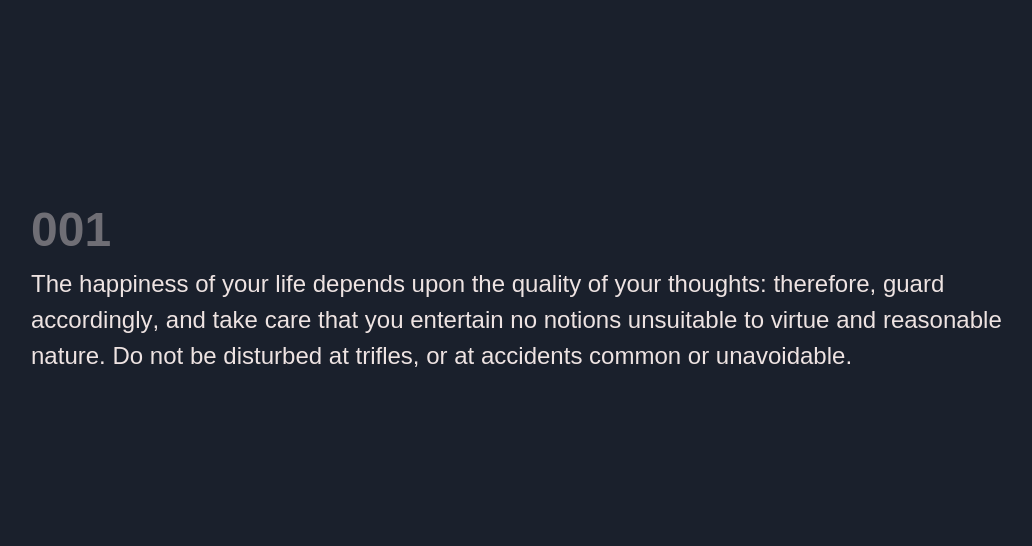
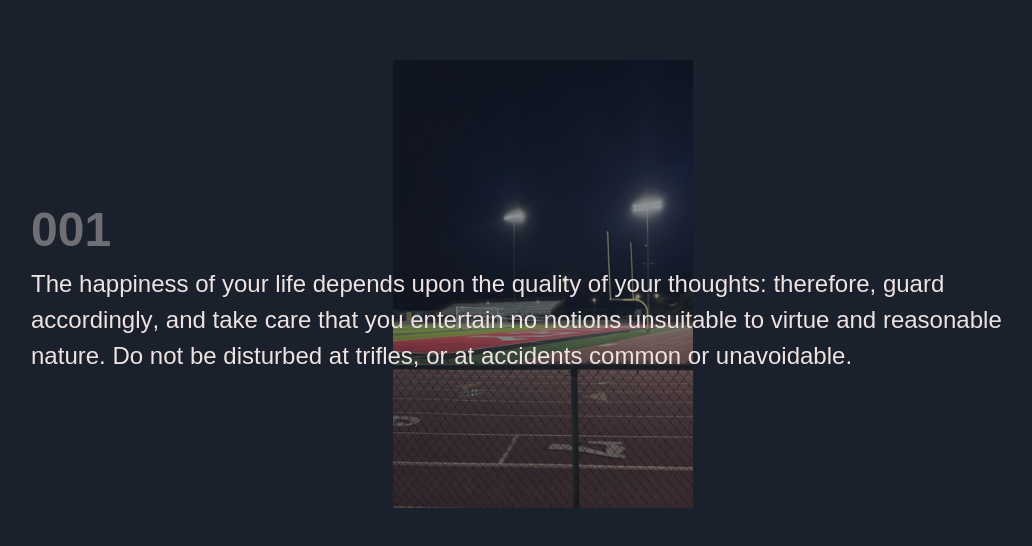
Before and after one commit to malikkotb/animated-copy, a Next.js app: page / in a window 1280 px wide. Shown: the part 116-662 px from the top of the page, without its empty margins (97-1129 px from the left). Built offline with nearby package versions, Linux system fonts and the light colour scheme; a web font is replaced by a local one.

Commit message:
split tyoe

```diff
--- a/app/page.js
+++ b/app/page.js
@@ -48,7 +48,7 @@ export default function Home() {
           trigger: text,
           start: "top 80%",
           end: "bottom 50%",
-          // scrub: true,
+          // scrub: 2,
           toggleActions: "play play none reverse",
         },
       });
@@ -59,9 +59,7 @@ export default function Home() {
         stagger: 0.005,
         ease: "power2.out",
         duration: 1,
-      });
-
-      tl.from(
+      }).from(
         img,
         {
           opacity: 0,
@@ -85,7 +83,7 @@ export default function Home() {
           </p>
         </div>
         <div className="opacity-50" ref={addToImageRefs}>
-          <Image className="invisible" src="/2.png" alt="supporting image" width={300} height={300} />
+          <Image src="/2.png" alt="supporting image" width={300} height={300} />
         </div>
       </section>
       <section>
@@ -98,7 +96,7 @@ export default function Home() {
           </p>
         </div>
         <div className="opacity-50" ref={addToImageRefs}>
-          <Image className="invisible" src="/3.png" alt="supporting image" width={300} height={300} />
+          <Image src="/3.png" alt="supporting image" width={300} height={300} />
         </div>
       </section>
       <section>
@@ -111,7 +109,7 @@ export default function Home() {
           </p>
         </div>
         <div className="opacity-50" ref={addToImageRefs}>
-          <Image className="invisible" src="/1.png" alt="supporting image" width={300} height={300} />
+          <Image src="/1.png" alt="supporting image" width={300} height={300} />
         </div>
       </section>
     </main>
```
